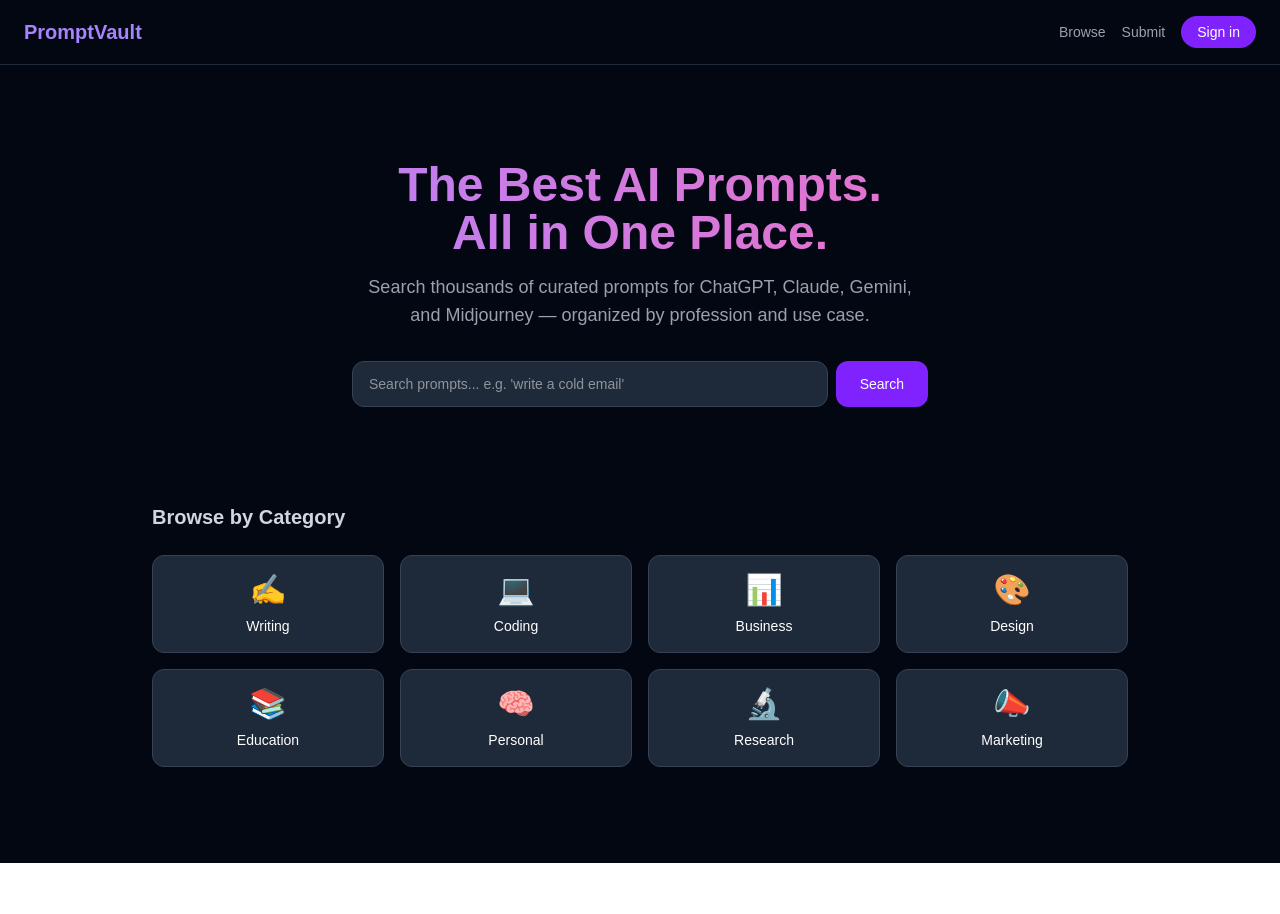
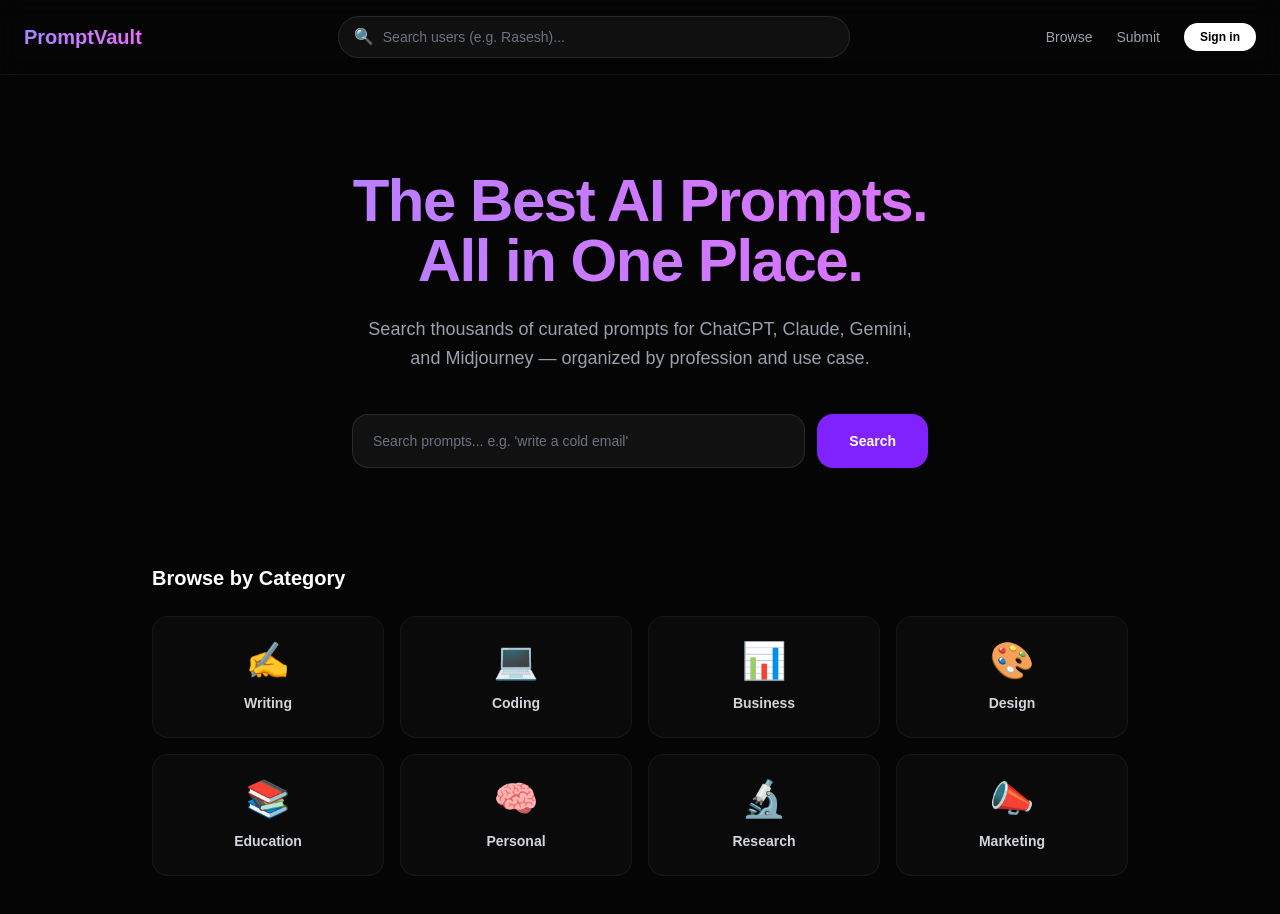
Before and after one commit to clavam/ai-prompt-library, a Next.js app: page / in a window 1280 px wide. Shown: the top 914 px of the page. Before the commit the page ends 863 px from the top, so only its background shows below. Built offline with nearby package versions, Linux system fonts and the light colour scheme.

Commit message:
usersearch on main page

```diff
--- a/app/browse/page.js
+++ b/app/browse/page.js
@@ -2,7 +2,7 @@
 import { useEffect, useState, Suspense } from 'react'
 import { supabase } from '../../lib/supabase'
 import Link from 'next/link'
-import { useSearchParams, useRouter } from 'next/navigation'
+import { useSearchParams } from 'next/navigation'
 
 const aiTools = ['All', 'claude', 'chatgpt', 'gemini', 'midjourney']
 const toolColors = {
@@ -31,7 +31,7 @@ function BrowseContent() {
 
   // States
   const [viewMode, setViewMode] = useState('prompts') // 'prompts' or 'directory'
-  const [search, setSearch] = useState(searchParams.get('q') || '')
+  const [search, setSearch] = useState(searchParams.get('q') || '') // Fixed missing search state
   const [debouncedSearch, setDebouncedSearch] = useState(searchParams.get('q') || '')
   const [selectedCategoryId, setSelectedCategoryId] = useState(null)
   const [selectedTool, setSelectedTool] = useState('All')
@@ -40,7 +40,7 @@ function BrowseContent() {
   const [loading, setLoading] = useState(true)
   const [copied, setCopied] = useState(null)
 
-  // Pagination States
+  // Step 1: Pagination States
   const [page, setPage] = useState(1)
   const [totalCount, setTotalCount] = useState(0)
   const ITEMS_PER_PAGE = 20
@@ -66,16 +66,17 @@ function BrowseContent() {
     return () => clearTimeout(timer)
   }, [search])
 
-  // Reset page when filters change
+  // Step 3: Reset page when filters change
   useEffect(() => {
     setPage(1)
   }, [debouncedSearch, selectedTool, selectedCategoryId])
 
-  // Refetch when page or filters change
+  // Step 3: Add 'page' to dependency array
   useEffect(() => {
     if (viewMode === 'prompts') fetchPrompts()
   }, [debouncedSearch, selectedTool, selectedCategoryId, viewMode, page])
 
+  // Step 2: Updated fetchPrompts function with pagination
   async function fetchPrompts() {
     setLoading(true)
 
@@ -167,7 +168,7 @@ function BrowseContent() {
               placeholder="Search prompts..."
               value={search}
               onChange={(e) => setSearch(e.target.value)}
-              className="w-full bg-gray-900 border border-gray-800 rounded-xl px-4 py-3 text-sm outline-none focus:border-violet-500 text-white"
+              className="w-full bg-gray-900 border border-gray-800 rounded-xl px-4 py-3 text-sm outline-none focus:border-violet-500"
             />
 
             <div className="flex flex-wrap gap-4 items-center justify-between">
@@ -224,7 +225,7 @@ function BrowseContent() {
                     </div>
                     <button
                       onClick={(e) => copyPrompt(e, prompt.prompt_text, prompt.id)}
-                      className="text-sm bg-violet-600 hover:bg-violet-500 px-4 py-2 rounded-xl transition shrink-0 z-10 relative text-white"
+                      className="text-sm bg-violet-600 hover:bg-violet-500 px-4 py-2 rounded-xl transition shrink-0 z-10 relative"
                     >
                       {copied === prompt.id ? '✅ Copied!' : '📋 Copy'}
                     </button>
@@ -234,13 +235,13 @@ function BrowseContent() {
             </div>
           )}
 
-          {/* Pagination UI */}
+          {/* Step 4: Pagination UI */}
           {!loading && totalCount > ITEMS_PER_PAGE && (
             <div className="flex items-center justify-center gap-3 mt-8">
               <button
                 onClick={() => setPage(p => Math.max(1, p - 1))}
                 disabled={page === 1}
-                className="px-4 py-2 bg-gray-900 border border-gray-800 rounded-xl text-sm text-white disabled:opacity-40 hover:border-violet-600 transition"
+                className="px-4 py-2 bg-gray-900 border border-gray-800 rounded-xl text-sm disabled:opacity-40 hover:border-violet-600 transition"
               >
                 ← Previous
               </button>
@@ -252,7 +253,7 @@ function BrowseContent() {
               <button
                 onClick={() => setPage(p => Math.min(Math.ceil(totalCount / ITEMS_PER_PAGE), p + 1))}
                 disabled={page === Math.ceil(totalCount / ITEMS_PER_PAGE)}
-                className="px-4 py-2 bg-gray-900 border border-gray-800 rounded-xl text-sm text-white disabled:opacity-40 hover:border-violet-600 transition"
+                className="px-4 py-2 bg-gray-900 border border-gray-800 rounded-xl text-sm disabled:opacity-40 hover:border-violet-600 transition"
               >
                 Next →
               </button>
@@ -266,8 +267,6 @@ function BrowseContent() {
 
 export default function BrowsePage() {
   const [user, setUser] = useState(null)
-  const [searchQuery, setSearchQuery] = useState('')
-  const router = useRouter()
 
   useEffect(() => {
     supabase.auth.getSession().then(({ data: { session } }) => {
@@ -275,56 +274,24 @@ export default function BrowsePage() {
     })
   }, [])
 
-  function handleSearch(e) {
-    e.preventDefault()
-    if (searchQuery.trim()) {
-      router.push(`/user/${encodeURIComponent(searchQuery.trim())}`)
-    }
-  }
-
   return (
-    <main className="min-h-screen bg-[#050505] text-white">
-
-      {/* Navbar - Upgraded with User Search */}
-      <nav className="sticky top-0 z-40 border-b border-white/5 bg-[#050505]/80 backdrop-blur-md px-6 py-4 flex items-center justify-between gap-6">
-
-        {/* Logo */}
-        <Link href="/" className="text-xl font-bold bg-gradient-to-r from-violet-400 to-fuchsia-400 bg-clip-text text-transparent hidden sm:block shrink-0">
-          PromptVault
-        </Link>
-
-        {/* The Search Bar */}
-        <form onSubmit={handleSearch} className="flex-1 max-w-lg mx-auto">
-          <div className="relative group">
-            <span className="absolute left-4 top-1/2 -translate-y-1/2 text-gray-500">🔍</span>
-            <input
-              type="text"
-              value={searchQuery}
-              onChange={(e) => setSearchQuery(e.target.value)}
-              placeholder="Search users (e.g. Rasesh)..."
-              className="w-full bg-white/5 border border-white/10 rounded-full pl-11 pr-4 py-2.5 text-sm outline-none focus:border-violet-500 focus:bg-white/10 transition-all text-white placeholder-gray-500 shadow-inner"
-            />
-            <button type="submit" className="hidden">Search</button>
-          </div>
-        </form>
-
-        {/* Navigation Links */}
-        <div className="flex gap-4 md:gap-6 text-sm items-center shrink-0">
-          <Link href="/browse" className="text-white font-medium hidden md:block">Browse</Link>
-          <Link href="/submit" className="text-gray-400 hover:text-white transition hidden md:block">Submit</Link>
-
+    <main className="min-h-screen bg-gray-950 text-white">
+      <nav className="border-b border-gray-800 px-6 py-4 flex items-center justify-between">
+        <Link href="/" className="text-xl font-bold text-violet-400">PromptVault</Link>
+        <div className="flex gap-4 text-sm text-gray-400 items-center">
+          <Link href="/browse" className="text-white font-medium">Browse</Link>
+          <Link href="/submit" className="hover:text-white">Submit</Link>
           {user ? (
-            <Link href="/profile" className="h-8 w-8 rounded-full bg-gradient-to-br from-violet-500 to-fuchsia-500 flex items-center justify-center text-[10px] font-bold ring-2 ring-white/10 cursor-pointer text-white">
-              {user.email?.[0].toUpperCase()}
+            <Link href="/profile" className="bg-gray-800 text-violet-300 px-4 py-1.5 rounded-full font-medium hover:bg-gray-700 hover:text-white transition">
+              {user.user_metadata?.username || user.email.split('@')[0]}
             </Link>
           ) : (
-            <Link href="/login" className="bg-white text-black px-4 py-1.5 rounded-full font-semibold text-xs hover:bg-gray-200 transition">
+            <Link href="/login" className="bg-violet-600 text-white px-4 py-1.5 rounded-full hover:bg-violet-500">
               Sign in
             </Link>
           )}
         </div>
       </nav>
-
       <Suspense fallback={<div className="text-center py-20 text-gray-500">Loading directory...</div>}>
         <BrowseContent />
       </Suspense>
--- a/app/page.tsx
+++ b/app/page.tsx
@@ -19,8 +19,9 @@ export default function Home() {
   const router = useRouter()
   const [user, setUser] = useState<any>(null)
 
-  // 1. Add state to track the search input
-  const [searchQuery, setSearchQuery] = useState('')
+  // 1. Separate states for the two different search bars
+  const [promptSearchQuery, setPromptSearchQuery] = useState('')
+  const [userSearchQuery, setUserSearchQuery] = useState('')
 
   useEffect(() => {
     supabase.auth.getSession().then(({ data: { session } }) => {
@@ -33,44 +34,66 @@ export default function Home() {
     setUser(null)
   }
 
-  // 2. Add a function to handle the search submission
-  const handleSearch = (e: React.FormEvent) => {
-    e.preventDefault() // Prevents the page from reloading
-    if (searchQuery.trim()) {
-      router.push(`/browse?q=${encodeURIComponent(searchQuery.trim())}`)
+  // 2. Handler for the Hero Search (Searching Prompts)
+  const handlePromptSearch = (e: React.FormEvent) => {
+    e.preventDefault()
+    if (promptSearchQuery.trim()) {
+      router.push(`/browse?q=${encodeURIComponent(promptSearchQuery.trim())}`)
     } else {
       router.push('/browse')
     }
   }
 
+  // 3. Handler for the Navbar Search (Searching Users)
+  const handleUserSearch = (e: React.FormEvent) => {
+    e.preventDefault()
+    if (userSearchQuery.trim()) {
+      router.push(`/user/${encodeURIComponent(userSearchQuery.trim())}`)
+    }
+  }
+
   return (
-    <main className="min-h-screen bg-gray-950 text-white">
+    <main className="min-h-screen bg-[#050505] text-white selection:bg-violet-500/30">
 
-      {/* Navbar */}
-      <nav className="border-b border-gray-800 px-6 py-4 flex items-center justify-between">
-        <span className="text-xl font-bold text-violet-400">PromptVault</span>
-        <div className="flex gap-4 text-sm text-gray-400 items-center">
-          <Link href="/browse" className="hover:text-white">Browse</Link>
-          <Link href="/submit" className="hover:text-white">Submit</Link>
+      {/* Upgraded Premium Navbar with User Search */}
+      <nav className="sticky top-0 z-40 border-b border-white/5 bg-[#050505]/80 backdrop-blur-md px-6 py-4 flex items-center justify-between gap-6">
+
+        {/* Logo */}
+        <Link href="/" className="text-xl font-bold bg-gradient-to-r from-violet-400 to-fuchsia-400 bg-clip-text text-transparent hidden sm:block shrink-0">
+          PromptVault
+        </Link>
+
+        {/* User Search Bar */}
+        <form onSubmit={handleUserSearch} className="flex-1 max-w-lg mx-auto">
+          <div className="relative group">
+            <span className="absolute left-4 top-1/2 -translate-y-1/2 text-gray-500">🔍</span>
+            <input
+              type="text"
+              value={userSearchQuery}
+              onChange={(e) => setUserSearchQuery(e.target.value)}
+              placeholder="Search users (e.g. Rasesh)..."
+              className="w-full bg-white/5 border border-white/10 rounded-full pl-11 pr-4 py-2.5 text-sm outline-none focus:border-violet-500 focus:bg-white/10 transition-all text-white placeholder-gray-500 shadow-inner"
+            />
+            <button type="submit" className="hidden">Search</button>
+          </div>
+        </form>
+
+        {/* Navigation & Auth */}
+        <div className="flex gap-4 md:gap-6 text-sm items-center shrink-0">
+          <Link href="/browse" className="text-gray-400 hover:text-white transition hidden md:block">Browse</Link>
+          <Link href="/submit" className="text-gray-400 hover:text-white transition hidden md:block">Submit</Link>
+
           {user ? (
-            <div className="flex items-center gap-3">
-              {/* THIS IS THE SMART LINK TO THE PROFILE */}
-              <Link
-                href="/profile"
-                className="bg-gray-800 text-violet-300 px-4 py-1.5 rounded-full font-medium hover:bg-gray-700 hover:text-white transition"
-              >
-                {user.user_metadata?.username || user.email.split('@')[0]}
+            <div className="flex items-center gap-4">
+              <Link href="/profile" className="h-8 w-8 rounded-full bg-gradient-to-br from-violet-500 to-fuchsia-500 flex items-center justify-center text-[10px] font-bold ring-2 ring-white/10 cursor-pointer text-white hover:scale-105 transition-transform" title="View Profile">
+                {user.email?.[0].toUpperCase()}
               </Link>
-
-              <button
-                onClick={handleSignOut}
-                className="text-gray-400 hover:text-white transition"
-              >
+              <button onClick={handleSignOut} className="text-xs font-semibold text-gray-400 hover:text-white transition">
                 Sign out
               </button>
             </div>
           ) : (
-            <Link href="/login" className="bg-violet-600 text-white px-4 py-1.5 rounded-full hover:bg-violet-500 transition">
+            <Link href="/login" className="bg-white text-black px-4 py-1.5 rounded-full font-semibold text-xs hover:bg-gray-200 transition">
               Sign in
             </Link>
           )}
@@ -79,25 +102,25 @@ export default function Home() {
 
       {/* Hero */}
       <section className="text-center py-24 px-6">
-        <h1 className="text-5xl font-extrabold mb-4 bg-gradient-to-r from-violet-400 to-pink-400 bg-clip-text text-transparent">
+        <h1 className="text-5xl md:text-6xl font-black mb-6 tracking-tight bg-gradient-to-r from-violet-400 to-fuchsia-400 bg-clip-text text-transparent">
           The Best AI Prompts.<br />All in One Place.
         </h1>
-        <p className="text-gray-400 text-lg max-w-xl mx-auto mb-8">
+        <p className="text-gray-400 text-lg max-w-xl mx-auto mb-10 leading-relaxed">
           Search thousands of curated prompts for ChatGPT, Claude, Gemini, and Midjourney — organized by profession and use case.
         </p>
 
-        {/* Search Form */}
-        <form onSubmit={handleSearch} className="max-w-xl mx-auto flex gap-2">
+        {/* Prompt Search Form */}
+        <form onSubmit={handlePromptSearch} className="max-w-xl mx-auto flex gap-3">
           <input
             type="text"
-            value={searchQuery}
-            onChange={(e) => setSearchQuery(e.target.value)}
+            value={promptSearchQuery}
+            onChange={(e) => setPromptSearchQuery(e.target.value)}
             placeholder="Search prompts... e.g. 'write a cold email'"
-            className="flex-1 bg-gray-800 border border-gray-700 rounded-xl px-4 py-3 text-sm outline-none focus:border-violet-500 transition"
+            className="flex-1 bg-white/5 border border-white/10 rounded-2xl px-5 py-4 text-sm outline-none focus:border-violet-500 transition-all text-white placeholder-gray-500"
           />
           <button
             type="submit"
-            className="bg-violet-600 hover:bg-violet-500 px-6 py-3 rounded-xl text-sm font-medium transition"
+            className="bg-violet-600 hover:bg-violet-500 px-8 py-4 rounded-2xl text-sm font-bold transition-all active:scale-95 text-white"
           >
             Search
           </button>
@@ -106,16 +129,16 @@ export default function Home() {
 
       {/* Categories */}
       <section className="max-w-5xl mx-auto px-6 pb-24">
-        <h2 className="text-xl font-semibold mb-6 text-gray-300">Browse by Category</h2>
-        <div className="grid grid-cols-2 sm:grid-cols-4 gap-4">
+        <h2 className="text-xl font-bold mb-6 text-white">Browse by Category</h2>
+        <div className="grid grid-cols-2 md:grid-cols-4 gap-4">
           {categories.map((cat) => (
             <Link
               key={cat.slug}
               href={`/browse?category=${cat.slug}`}
-              className="bg-gray-800 hover:bg-gray-700 border border-gray-700 rounded-xl p-4 text-center transition"
+              className="bg-[#0a0a0a] hover:bg-white/5 border border-white/5 hover:border-violet-500/50 rounded-2xl p-6 text-center transition-all hover:shadow-[0_0_30px_-15px_rgba(139,92,246,0.3)] group"
             >
-              <div className="text-3xl mb-2">{cat.icon}</div>
-              <div className="text-sm font-medium">{cat.name}</div>
+              <div className="text-4xl mb-3 group-hover:scale-110 transition-transform duration-300">{cat.icon}</div>
+              <div className="text-sm font-bold text-gray-300 group-hover:text-white transition-colors">{cat.name}</div>
             </Link>
           ))}
         </div>
```
